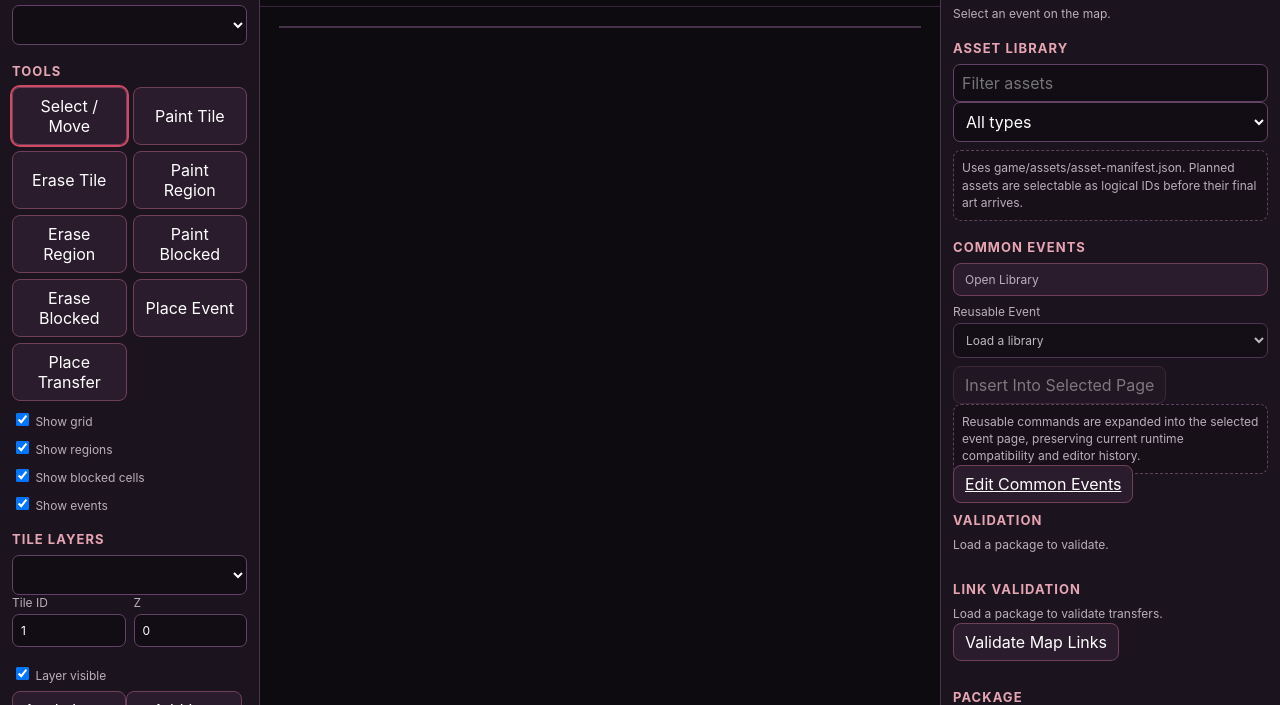
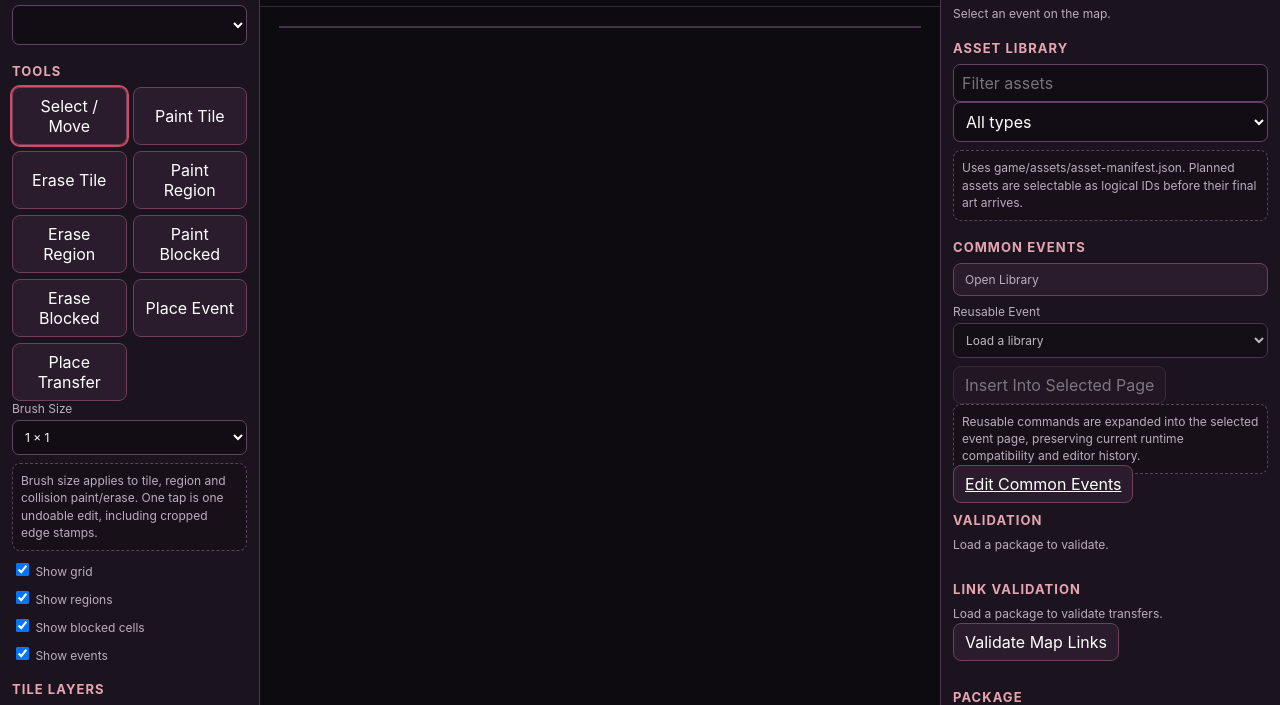
Before and after one commit to nobleknights015-maker/Plushbound-Legends-mobile, a plain HTML site: page tools/editor/index.html in a window 1280 px wide. Shown: the part 95-800 px from the top of the page. Drawn offline with Linux system fonts and the light colour scheme.

Commit message:
Add touch-friendly brush controls and tile palette

```diff
--- a/tools/editor/index.html
+++ b/tools/editor/index.html
@@ -30,9 +30,12 @@
         <section>
           <h2>Tools</h2>
           <div class="tool-grid"><button class="tool active" data-tool="select">Select / Move</button><button class="tool" data-tool="tile">Paint Tile</button><button class="tool" data-tool="erase-tile">Erase Tile</button><button class="tool" data-tool="region">Paint Region</button><button class="tool" data-tool="erase-region">Erase Region</button><button class="tool" data-tool="blocked">Paint Blocked</button><button class="tool" data-tool="erase-blocked">Erase Blocked</button><button class="tool" data-tool="new-event">Place Event</button><button class="tool" data-tool="new-transfer">Place Transfer</button></div>
+          <label>Brush Size<select id="brushSize"><option value="1">1 × 1</option><option value="3">3 × 3</option><option value="5">5 × 5</option></select></label>
+          <div class="note">Brush size applies to tile, region and collision paint/erase. One tap is one undoable edit, including cropped edge stamps.</div>
           <label class="check"><input id="showGrid" type="checkbox" checked> Show grid</label><label class="check"><input id="showRegions" type="checkbox" checked> Show regions</label><label class="check"><input id="showBlocked" type="checkbox" checked> Show blocked cells</label><label class="check"><input id="showEvents" type="checkbox" checked> Show events</label>
         </section>
         <section><h2>Tile Layers</h2><select id="layerSelect"></select><div class="two-col"><label>Tile ID<input id="tileId" type="number" min="0" value="1"></label><label>Z<input id="layerZ" type="number" value="0"></label></div><label class="check"><input id="layerVisible" type="checkbox" checked> Layer visible</label><button id="applyLayer">Apply Layer</button><button id="addLayer">+ Add Layer</button></section>
+        <section><h2>Observed Tile Palette</h2><div id="tilePalette" class="tool-grid"></div><div class="note">Quick-picks tile IDs already used by this map. Asset thumbnails stay disabled until the tileset manifest declares a real tile-slice contract.</div></section>
         <section><h2>Regions</h2><label>Region ID<input id="regionId" type="number" min="0" value="1"></label><div class="note">Regions use Engine v1's native map.regions grid and feed runtime encounter selection.</div></section>
         <section><h2>Encounter Preview</h2><div id="encounterPreview" class="meta">Load Elyndor to inspect the current map's encounter table.</div></section>
         <section><h2>Events</h2><div class="two-col"><input id="newEventId" placeholder="event-id"><button id="armNewEvent">Place</button></div><div id="eventList" class="event-list"></div></section>
```
